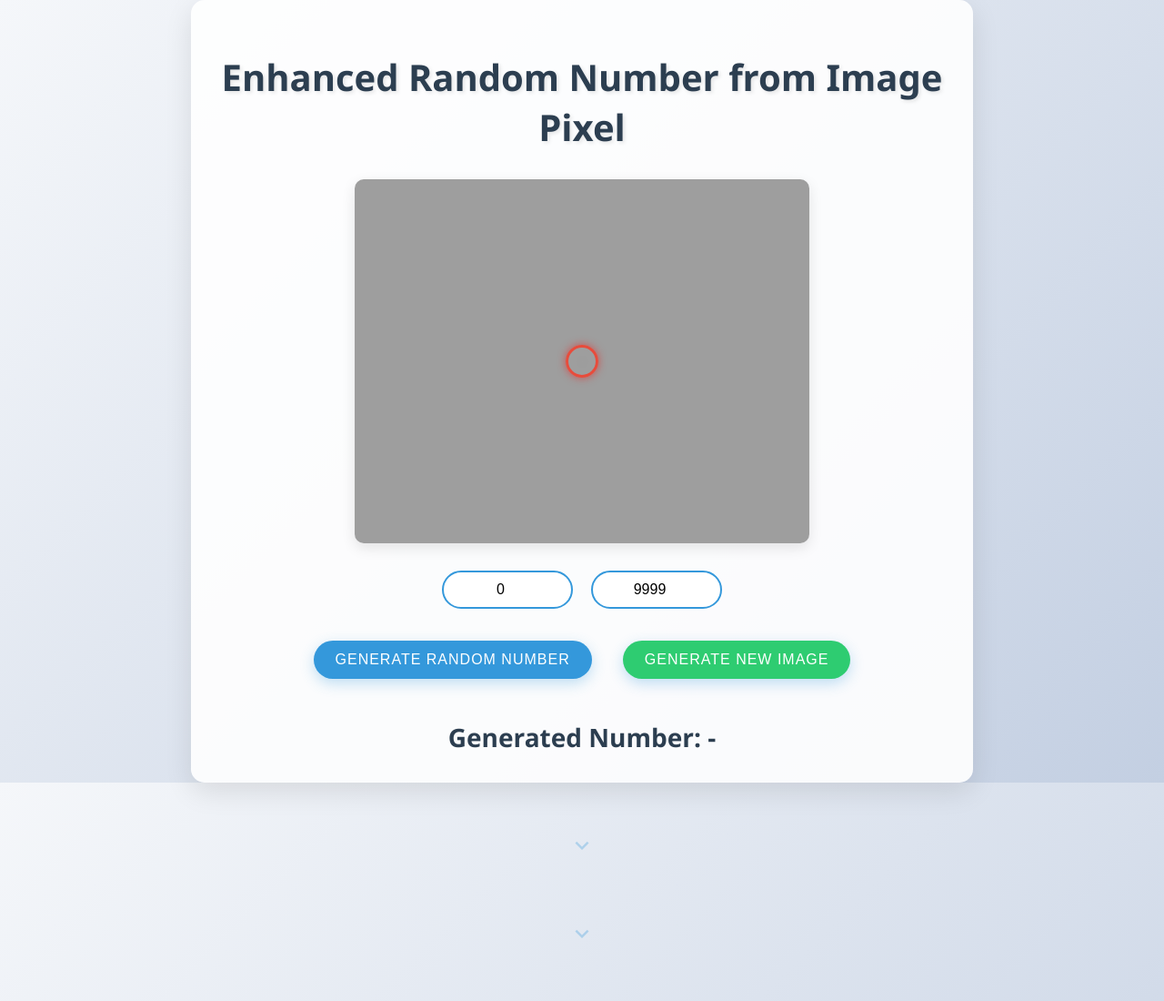
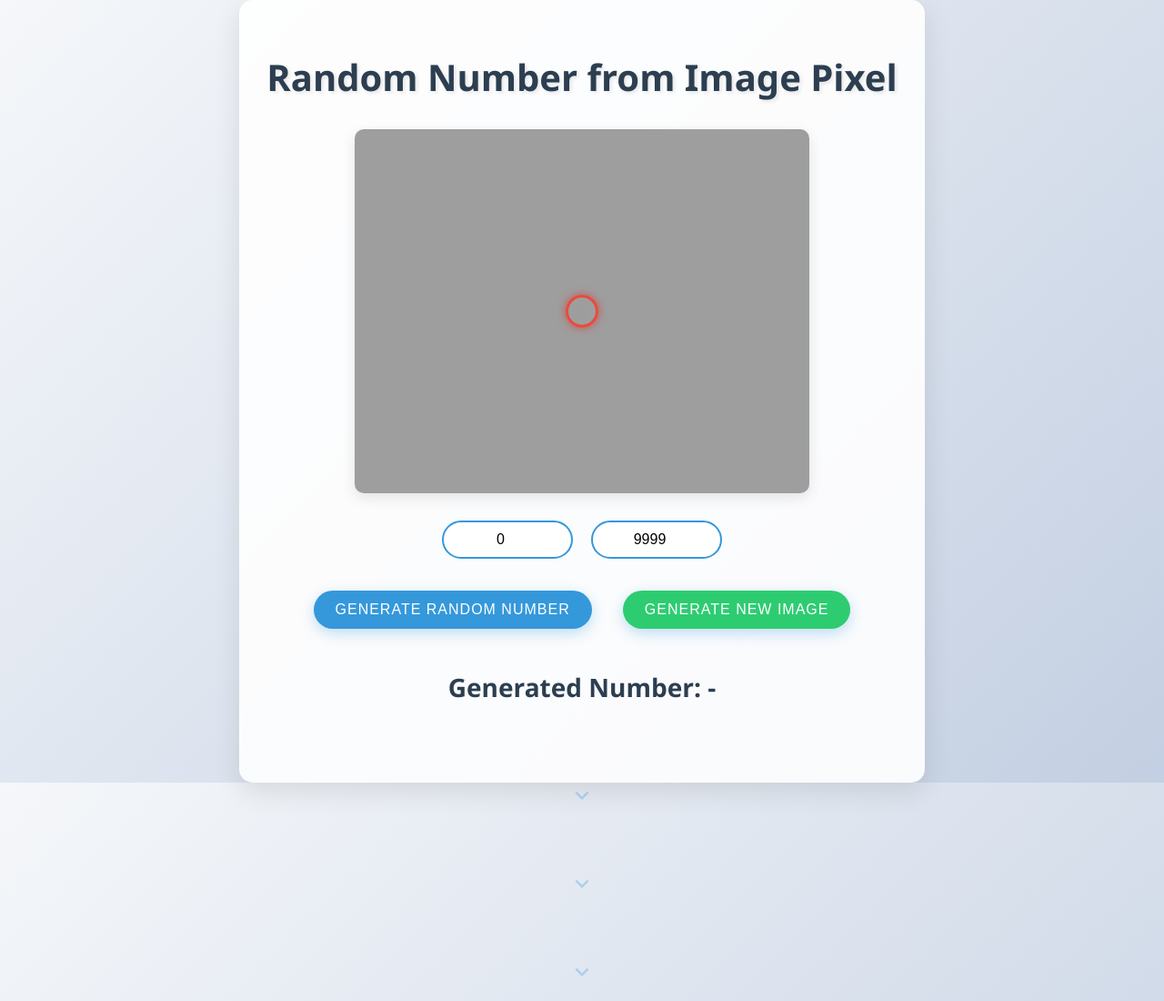
Before and after one commit to Laskowski-Patryk/laskowski-patryk.github.io, a plain HTML site: page index.html in a window 1280 px wide. Shown: the top 1100 px of the page at 91% size. Drawn offline with Linux system fonts and the light colour scheme.

Commit message:
Update index.html

```diff
--- a/index.html
+++ b/index.html
@@ -160,7 +160,7 @@
 </head>
 <body>
     <div class="container">
-        <h1>Enhanced Random Number from Image Pixel</h1>
+        <h1>Random Number from Image Pixel</h1>
         <div class="image-container">
             <canvas id="imageCanvas" width="500" height="400"></canvas>
             <div id="pixel"></div>
```
